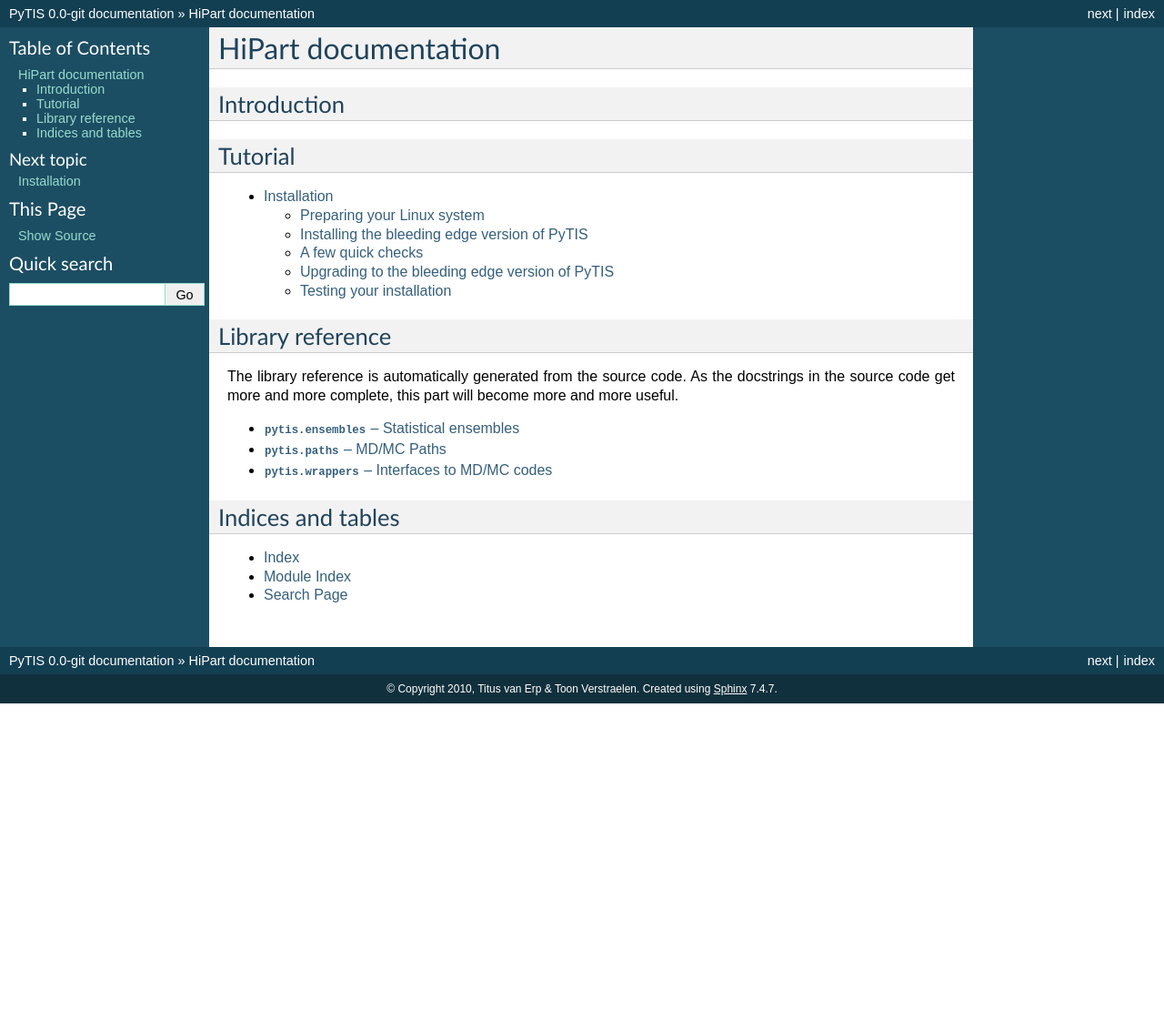
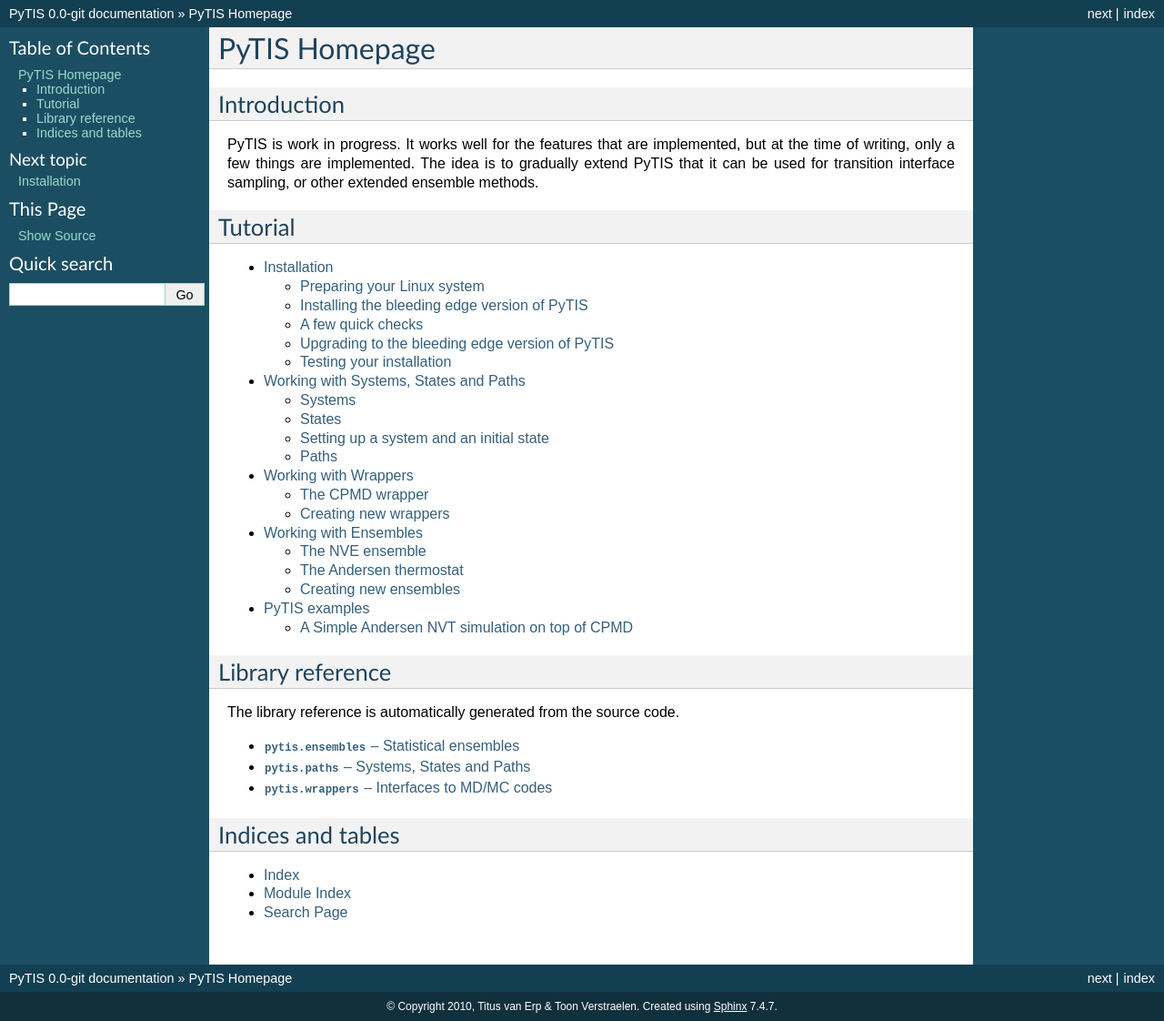
Before and after one commit to tovrstra/pytis, a Sphinx documentation site: the page built from doc/index.rst, in a window 1280 px wide. Shown: the whole page at 91% size. Built offline with Sphinx 7.4.7, drawn with Linux system fonts in a browser that asks for light colours; formulas are drawn with MathJax 3; before the commit the page ends 900 px from its top, so only the background shows below that.

Commit message:
Tutorial

```diff
--- a/doc/index.rst
+++ b/doc/index.rst
@@ -1,26 +1,32 @@
-
-HiPart documentation
-====================
+PyTIS Homepage
+==============
 
 Introduction
-------------
+~~~~~~~~~~~~
+
+PyTIS is work in progress. It works well for the features that are implemented,
+but at the time of writing, only a few things are implemented. The idea is to
+gradually extend PyTIS that it can be used for transition interface sampling, or
+other extended ensemble methods.
 
 
 Tutorial
---------
+~~~~~~~~
 
 .. toctree::
    :maxdepth: 2
 
    tut_install.rst
+   tut_paths.rst
+   tut_wrappers.rst
+   tut_ensembles.rst
+   tut_examples.rst
 
 
 Library reference
------------------
+~~~~~~~~~~~~~~~~~
 
-The library reference is automatically generated from the source code. As the
-docstrings in the source code get more and more complete, this part will become
-more and more useful.
+The library reference is automatically generated from the source code.
 
 .. toctree::
    :maxdepth: 3
@@ -31,7 +37,7 @@
 
 
 Indices and tables
-------------------
+~~~~~~~~~~~~~~~~~~
 
 * :ref:`genindex`
 * :ref:`modindex`
--- a/doc/ref_paths.rst
+++ b/doc/ref_paths.rst
@@ -1,5 +1,5 @@
-``pytis.paths`` -- MD/MC Paths
-==============================
+``pytis.paths`` -- Systems, States and Paths
+============================================
 
 .. automodule:: pytis.paths
    :members:
--- /dev/null
+++ b/doc/tut_ensembles.rst
@@ -0,0 +1,42 @@
+.. _ensembles:
+
+Working with Ensembles
+======================
+
+Ensembles in PyTIS are currently limited to modifications of the state between
+two MD simulations executed by a wrapper. It is assumed that the short MD
+simulations are carried out in the NVE ensemble.
+
+
+The NVE ensemble
+~~~~~~~~~~~~~~~~
+
+Reference documentation: :class:`NVE`
+
+This ensemble never makes any changes to the state object. It is created as
+follows::
+
+    ensemble = NVE()
+
+
+The Andersen thermostat
+~~~~~~~~~~~~~~~~~~~~~~~
+
+Reference documentation: :class:`NVTAndersen`
+
+The Andersen thermostat resets the current atomic velocities with a given
+probability per unit of time. The new velocities are samples from the
+Maxwell-Boltzmann distribution. The ensemble is created as follows::
+
+    ensemble = NVTAndersen(300, 0.01)
+
+The first argument is the temperature. The second argument is the probability
+that the velocities are updated before the wrapper is called.
+
+
+Creating new ensembles
+~~~~~~~~~~~~~~~~~~~~~~
+
+One can easily create new ensemble classes. An ensemble class must have an
+update method that has a state object as argument and returns either the same or
+a new modified state object.
--- /dev/null
+++ b/doc/tut_examples.rst
@@ -0,0 +1,40 @@
+PyTIS examples
+==============
+
+A Simple Andersen NVT simulation on top of CPMD
+~~~~~~~~~~~~~~~~~~~~~~~~~~~~~~~~~~~~~~~~~~~~~~~
+
+Location: ``examples/000_andersen_h2o``
+
+This example demonstrates the basic usage of the ``CPMDWrapper`` and how one
+works with ``Path`` objects to run and Andersen NVT molecular dynamics
+simulation, using conventional NVE Born-Oppenheimer MD simulations in CPMD.
+
+The PyTIS script: ``examples/000_andersen_h2o/md.py``
+
+.. literalinclude:: ../examples/000_andersen_h2o/md.py
+   :lines: 24-
+   :linenos:
+
+The meaning of each line is explained below:
+
+    **Line 1** -- Import everything from the PyTIS library.
+
+    **Line 3** -- Define the CPMD wrapper. One must specify a binary, a template
+    file and a list of other files needed in the input directory. (See
+    :ref:`cpmd_wrapper` for more details.)
+
+    **Line 4** -- Define the NVT Andersen ensemble at a temperature of 300K and
+    an update probability of 1%.
+
+    **Line 5** -- Create a system and an initial state from a simple XYZ file
+    and a temperature for the initial velocities.
+
+    **Line 6** -- Create a path object. It needs a definition of the system and
+    the initial state. It needs a wrapper to perform moves through the phase
+    space, and an ensemble.
+
+    **Line 7** -- Add two moves to the path, starting from the initial state.
+    All states, including the initial state, are stored in ``path.frames``.
+
+    **Line 8** -- Write an XYZ trajectory file.
--- /dev/null
+++ b/doc/tut_paths.rst
@@ -0,0 +1,80 @@
+.. _paths:
+
+Working with Systems, States and Paths
+======================================
+
+Systems
+~~~~~~~
+
+Reference documentation :class:`pytis.paths.System`
+
+A ``System`` object contains all the time-independent information of a molecular
+system. One must construct system object for the preparation of simulations with
+PyTIS. ``System`` objects have the following attributes, which are also
+arguments to the constructor:
+
+* Mandatory:
+    * ``symbols`` -- A list of symbols for the atoms.
+    * ``masses`` -- A numpy array corresponding masses of the atoms in atomic
+      units.
+
+* Optional:
+    * ``numbers`` -- A numpy array with atom numbers.
+
+States
+~~~~~~
+
+Reference documentation :class:`pytis.paths.State`
+
+A ``State`` object contains all the time-dependent information of a system at
+a certain time step. The following attributes are also the arguments of the
+constructor.
+
+* Mandatory:
+    * ``pos`` -- A numpy array with N rows and 3 columns containing all the
+      Cartesian positions of the atoms.
+    * ``vel`` -- A numpy array with N rows and 3 columns containing all the
+      Cartesian velocities of the atoms.
+
+* Optional:
+    * ``dirname`` -- A directory containing the computation that leads to this
+      state.
+
+
+
+Setting up a system and an initial state
+~~~~~~~~~~~~~~~~~~~~~~~~~~~~~~~~~~~~~~~~
+
+Reference documentation :func:`pytis.paths.load_xyz`
+
+The function ``load_xyz`` is a convenient way to construct a system and an
+initial state based on a conventional XYZ file. It is used as follows::
+
+    system, init_state = load_xyz("start.xyz", temp=300)
+
+
+Paths
+~~~~~
+
+Reference documentation :class:`pytis.paths.Path`
+
+A ``Path`` object keeps track of subsequent states of a system at regular time
+steps. One creates a Path object as follows::
+
+    path = Path(system, init_state, wrapper, ensemble, dirname)
+
+The ``system`` and ``init_state`` object have to be created as discussed above.
+The three other arguments have the following meaning.
+
+* ``wrapper`` -- A Wrapper object that knows how to run short MD or MC
+  simulations using an external program. A wrapper has a fixed API, independent
+  of the underlying program. Wrappers are discussed in the chapter
+  :ref:`wrappers`.
+
+* ``ensemble`` -- An ensemble at the PyTIS level. These are discussed in the
+  chapter :ref:`ensembles`. The Path object calls the ``update`` method of the
+  ensemble object to modify the state prior to running
+
+* ``dirname`` -- A directory in which a subdirectory will be created for every
+  MD simulation performed by the wrapper. It may not exist yet when the Path
+  object is created.
--- /dev/null
+++ b/doc/tut_wrappers.rst
@@ -0,0 +1,65 @@
+.. _wrappers:
+
+Working with Wrappers
+=====================
+
+
+.. _cpmd_wrapper:
+
+The CPMD wrapper
+~~~~~~~~~~~~~~~~
+
+Reference documentation :class:`pytis.wrappers.CPMDWrapper`
+
+The ``CPMDWrapper`` can be used to run Car-Parrinello or Born-Oppenheimer MD
+simulations to move through the phase space. The constructor requires three
+arguments:
+
+    ``binary``
+        A string with the CPMD binary. If the binary is in the system path, one
+        does not have to specify the full path. The examples (in the
+        ``examples`` directory assume that a single-cpu binary ``cpmd.x``
+        resides in the system path. One may also refer to a script that contains
+        the parameters for a parallel run.
+
+    ``fn_template``
+        The file containing the template for the input of the MD simulation. The
+        following keywords must be present in the template file:
+
+        * ``${restart}`` in the ``CPMD`` section of the input file
+        * ``${temp}`` right on the line after the ``TEMPERATURE`` keyword in the
+          ``CPMD`` section. This is also required in the case of NVE
+          simulations.
+        * ``${x_atoms}`` where x is some element or atom type in the ``ATOMS``
+          section.
+        * ``${velocities}`` on the line between ``VELOCITIES`` and ``END
+          VELOCITIES`` in the ``ATOMS`` section.
+        * ``${isotopes}`` after the ``ISOTOPES`` line in the ``ATOMS`` section.
+
+        The following template file is used in the example ``000_andersen_h2o``:
+
+        .. literalinclude:: ../examples/000_andersen_h2o/water.cpmd.inp
+
+    ``fns_other``
+        The filenames of other files that must be included in the directory
+        where a CMPD simulation is executed, e.g. pseudopotential files.
+
+It is mandatory for the CPMD wrapper that the atom symbols in the system are
+in alphabetical order, and that the same order is used in the specification of
+the pseudopotentials.
+
+
+Creating new wrappers
+~~~~~~~~~~~~~~~~~~~~~
+
+One can create new wrapper classes that can be used instead of the CPMD wrapper.
+Wrappers must have a ``move`` method that takes the following arguments:
+
+* ``system``: an instance of the ``System`` class
+* ``init_state``: an instance of the ``State`` class. It is the initial state of
+  the system that used as the starting point of a short simulation.
+* ``dirname``: a directory where the input, output and restart files are
+  stored.
+
+The function must return a new ``State`` object with the final positions and
+velocities of the short MD simulation.
```
Also changed, not shown: doc/tut_install.rst (+5 -5 lines), 1 other file.
